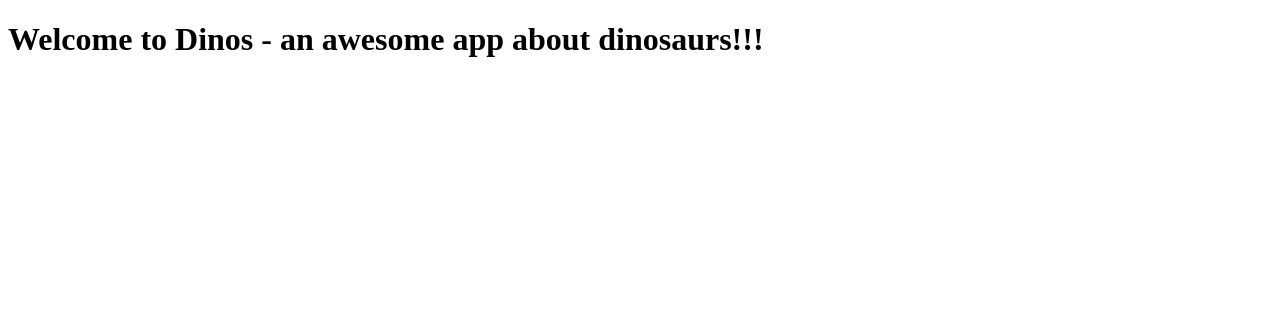
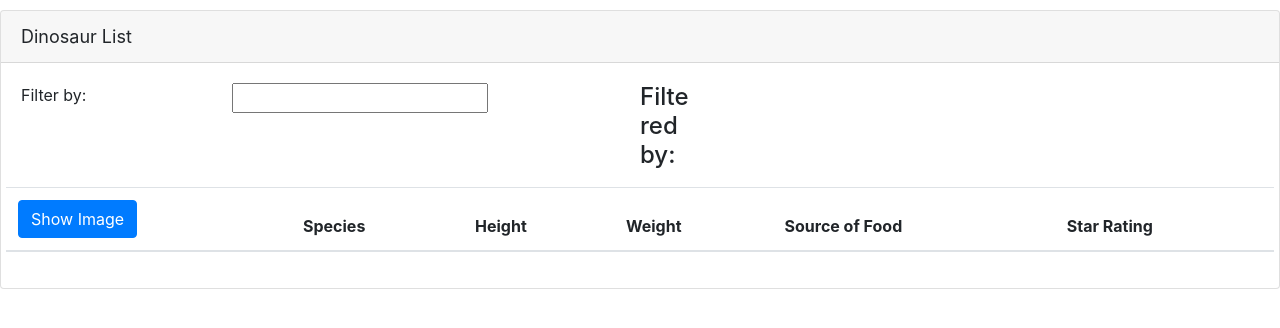
Before and after one commit to princesszet/dinos, an Angular app in the folder dinos/: page / in a window 1280 px wide. Shown: the top 328 px of the page. Built offline with nearby package versions, Linux system fonts and the light colour scheme.

Commit message:
created the dinosaur component

```diff
--- a/dinos/package.json
+++ b/dinos/package.json
@@ -19,6 +19,8 @@
     "@angular/platform-browser": "~8.2.11",
     "@angular/platform-browser-dynamic": "~8.2.11",
     "@angular/router": "~8.2.11",
+    "bootstrap": "^4.5.0",
+    "font-awesome": "^4.7.0",
     "rxjs": "~6.4.0",
     "tslib": "^1.10.0",
     "zone.js": "~0.9.1"
--- a/dinos/src/app/app.component.ts
+++ b/dinos/src/app/app.component.ts
@@ -2,8 +2,14 @@ import { Component } from '@angular/core';
 
 @Component({
   selector: 'app-root',
-  templateUrl: './app.component.html',
-  styleUrls: ['./app.component.css']
+  // templateUrl: './app.component.html',
+  // styleUrls: ['./app.component.css']
+  template: `
+    <div><h1>{{ pageTitle }}</h1>
+      <app-dinos></app-dinos>
+    </div>
+  `
+
 })
 
 export class AppComponent {
--- a/dinos/src/app/app.module.ts
+++ b/dinos/src/app/app.module.ts
@@ -2,10 +2,12 @@ import { BrowserModule } from '@angular/platform-browser';
 import { NgModule } from '@angular/core';
 import { AppRoutingModule } from './app-routing.module';
 import { AppComponent } from './app.component';
+import { DinosaurListComponent } from './dinosaurs/dinosaur-list.component';
 
 @NgModule({
   declarations: [
-    AppComponent
+    AppComponent,
+    DinosaurListComponent
   ],
   imports: [
     BrowserModule,
--- /dev/null
+++ b/dinos/src/app/dinosaurs/dinosaur-list.component.html
@@ -0,0 +1,54 @@
+<div class='card'>
+
+    <div class='card-header'>
+        Dinosaur List
+    </div>
+
+    <div class='card-body'>
+
+        <div class="row">
+            <div class="col-md-2">Filter by:</div>
+            <div class="col-md-4">
+                <input type="text" />
+            </div>
+
+            <div class="row">
+                <div class="col-md-6">
+                    <h4>Filtered by: </h4>
+                </div>
+            </div>
+            <div class="table-responsive">
+                <table class="table">
+                    <thead>
+                        <tr>
+
+                            <th>
+                                <button class="btn btn-primary">
+                                    Show Image
+                                </button>
+                            </th>
+                            <th>Species</th>
+                            <th>Height</th>
+                            <th>Weight</th>
+                            <th>Source of Food</th>
+                            <th>Star Rating</th>
+
+                        </tr>
+                    </thead>
+
+                    <tbody>
+
+
+
+                    </tbody>
+
+
+                </table>
+            </div>
+
+
+        </div>
+
+    </div>
+
+</div>
--- a/dinos/src/styles.css
+++ b/dinos/src/styles.css
@@ -1 +1,15 @@
 /* You can add global styles to this file, and also import other style files */
+@import "~bootstrap/dist/css/bootstrap.min.css";
+@import "~font-awesome/css/font-awesome.min.css";
+
+div.card-header {
+    font-size: large;
+}
+
+div.card {
+    margin-top: 10px;
+}
+
+.table {
+    margin-top: 10px;
+}
```
Also changed, not shown: dinos/src/app/dinosaurs/dinosaur-list.component.ts (added, +11 -0 lines), 1 other file (tests, documents, lock files or other folders).
